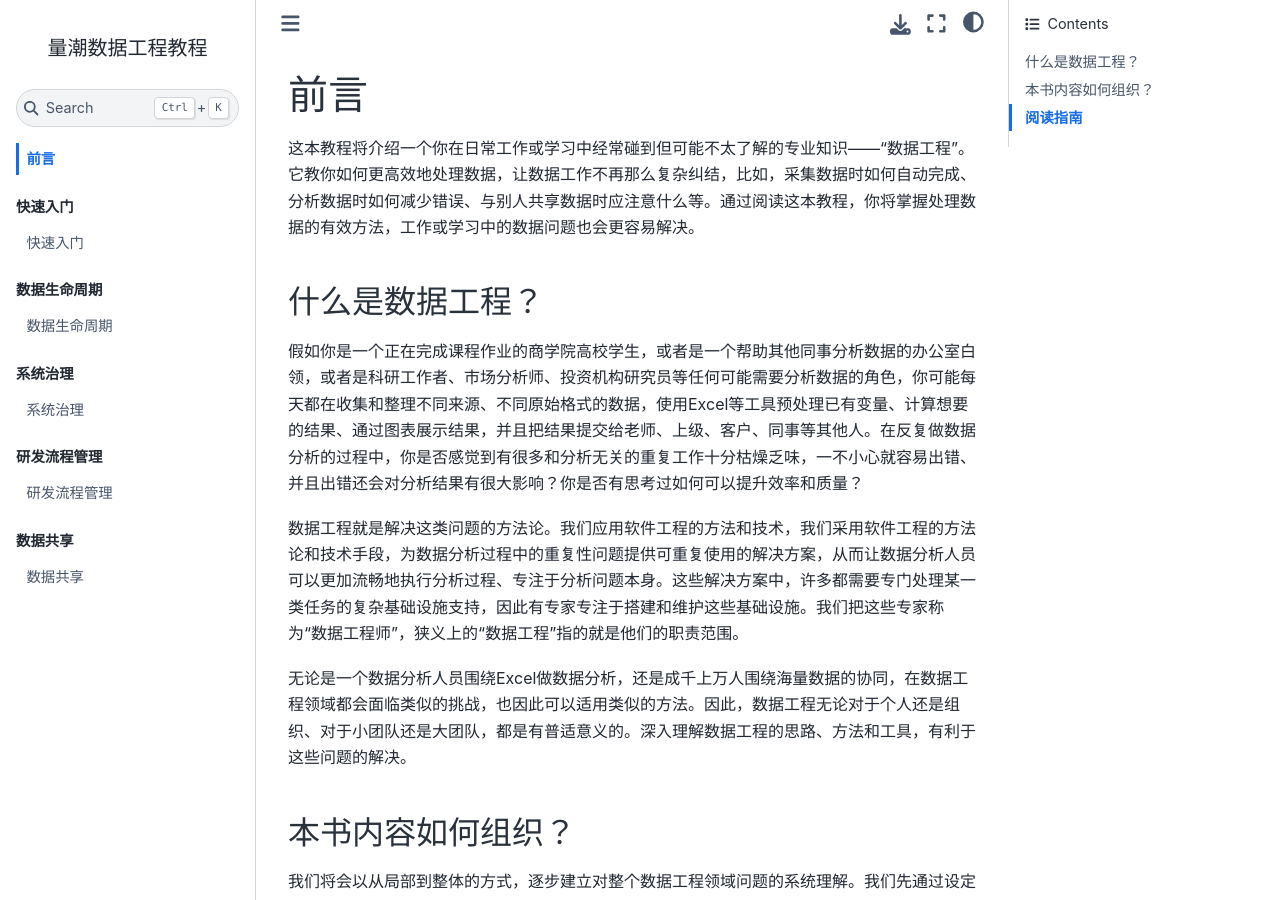
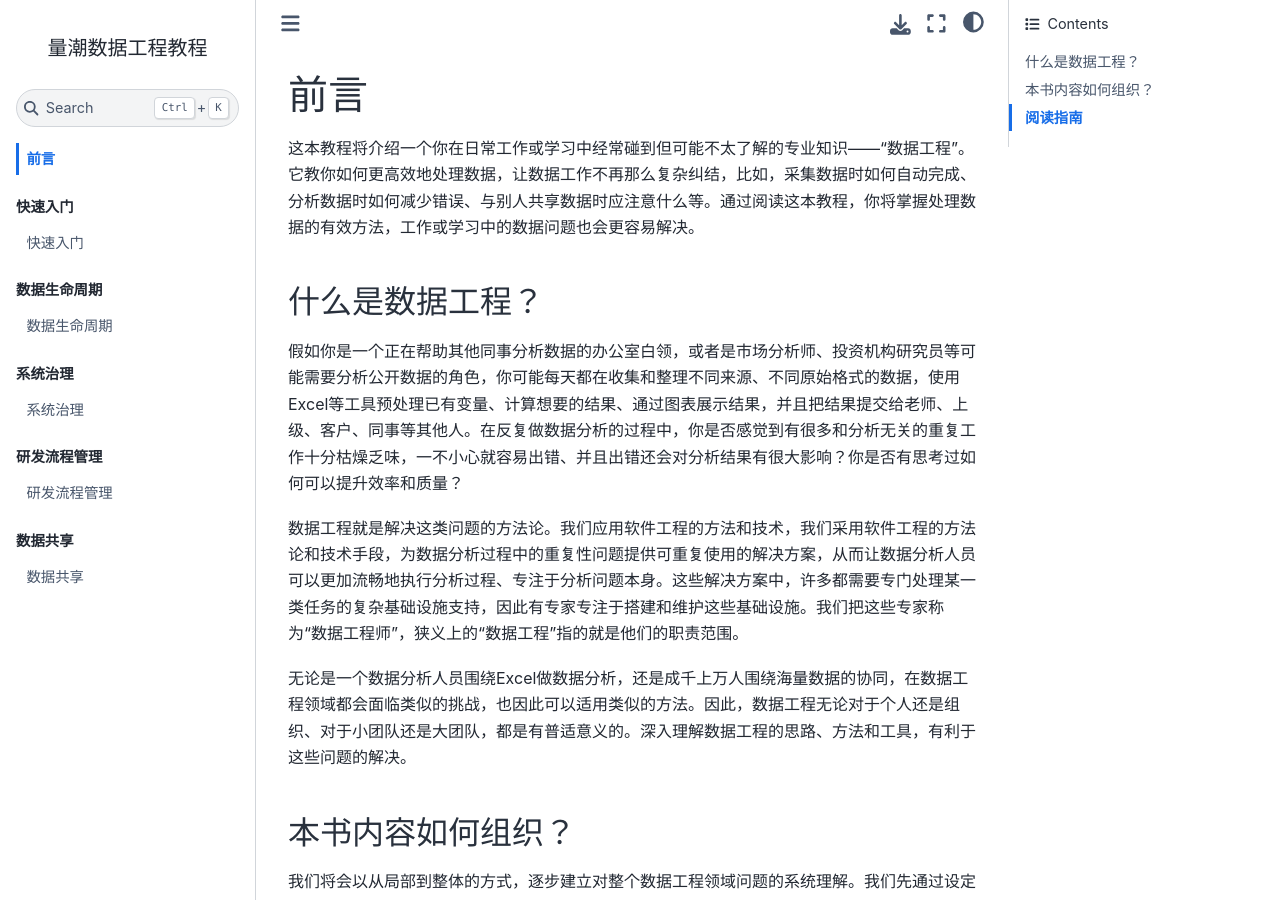
Before and after one commit to quanttide/quanttide-tutorial-of-data-engineering, a Jupyter Book: the page built from index.md, in a window 1280 px wide and 900 px high. Built offline with Jupyter Book 1.0.4 settings and Sphinx 7.4.7 and the Sphinx Book theme 1.1.4, drawn with Linux system fonts in a browser that asks for light colours.

Commit message:
change(index.md): 删除高校学生案例

```diff
--- a/index.md
+++ b/index.md
@@ -6,7 +6,7 @@
 
 % 背景
 
-假如你是一个正在完成课程作业的商学院高校学生，或者是一个帮助其他同事分析数据的办公室白领，或者是科研工作者、市场分析师、投资机构研究员等任何可能需要分析数据的角色，你可能每天都在收集和整理不同来源、不同原始格式的数据，使用Excel等工具预处理已有变量、计算想要的结果、通过图表展示结果，并且把结果提交给老师、上级、客户、同事等其他人。在反复做数据分析的过程中，你是否感觉到有很多和分析无关的重复工作十分枯燥乏味，一不小心就容易出错、并且出错还会对分析结果有很大影响？你是否有思考过如何可以提升效率和质量？
+假如你是一个正在帮助其他同事分析数据的办公室白领，或者是市场分析师、投资机构研究员等可能需要分析公开数据的角色，你可能每天都在收集和整理不同来源、不同原始格式的数据，使用Excel等工具预处理已有变量、计算想要的结果、通过图表展示结果，并且把结果提交给老师、上级、客户、同事等其他人。在反复做数据分析的过程中，你是否感觉到有很多和分析无关的重复工作十分枯燥乏味，一不小心就容易出错、并且出错还会对分析结果有很大影响？你是否有思考过如何可以提升效率和质量？
 
 % 定义
 
```
